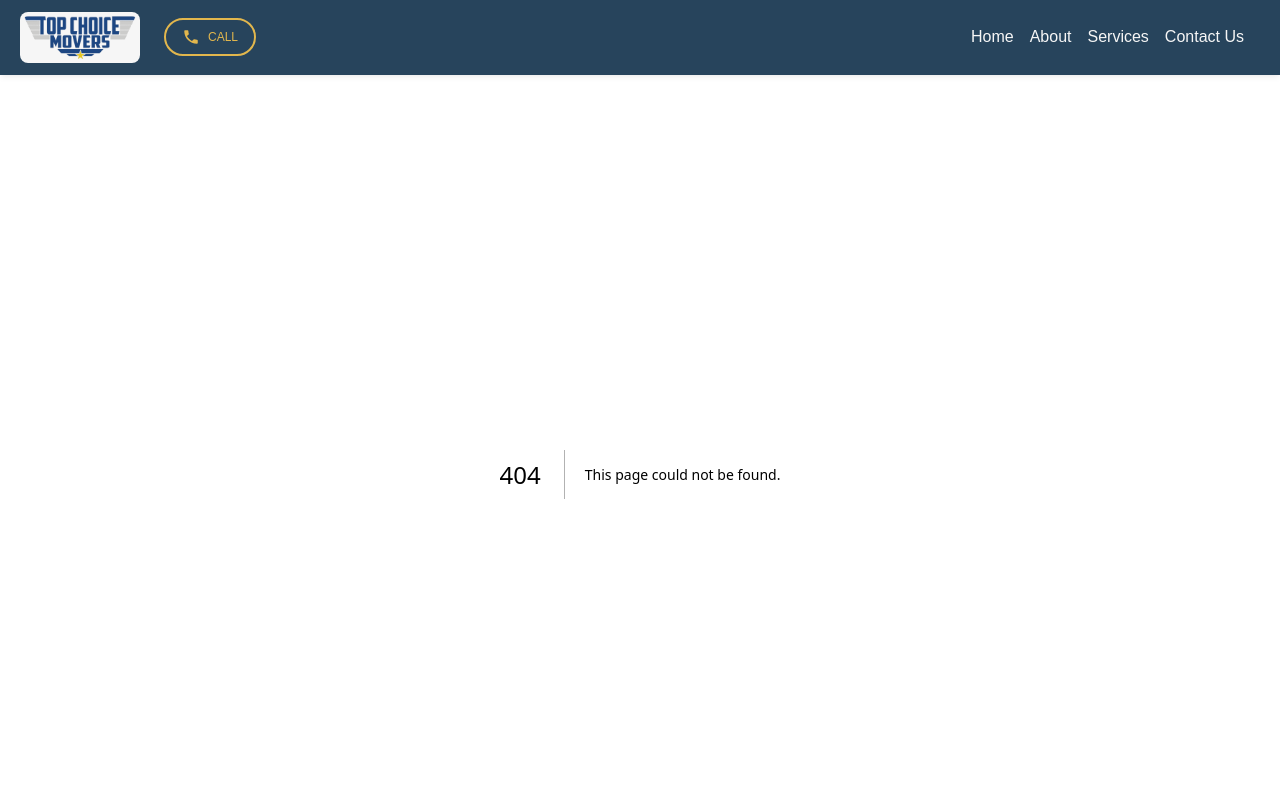
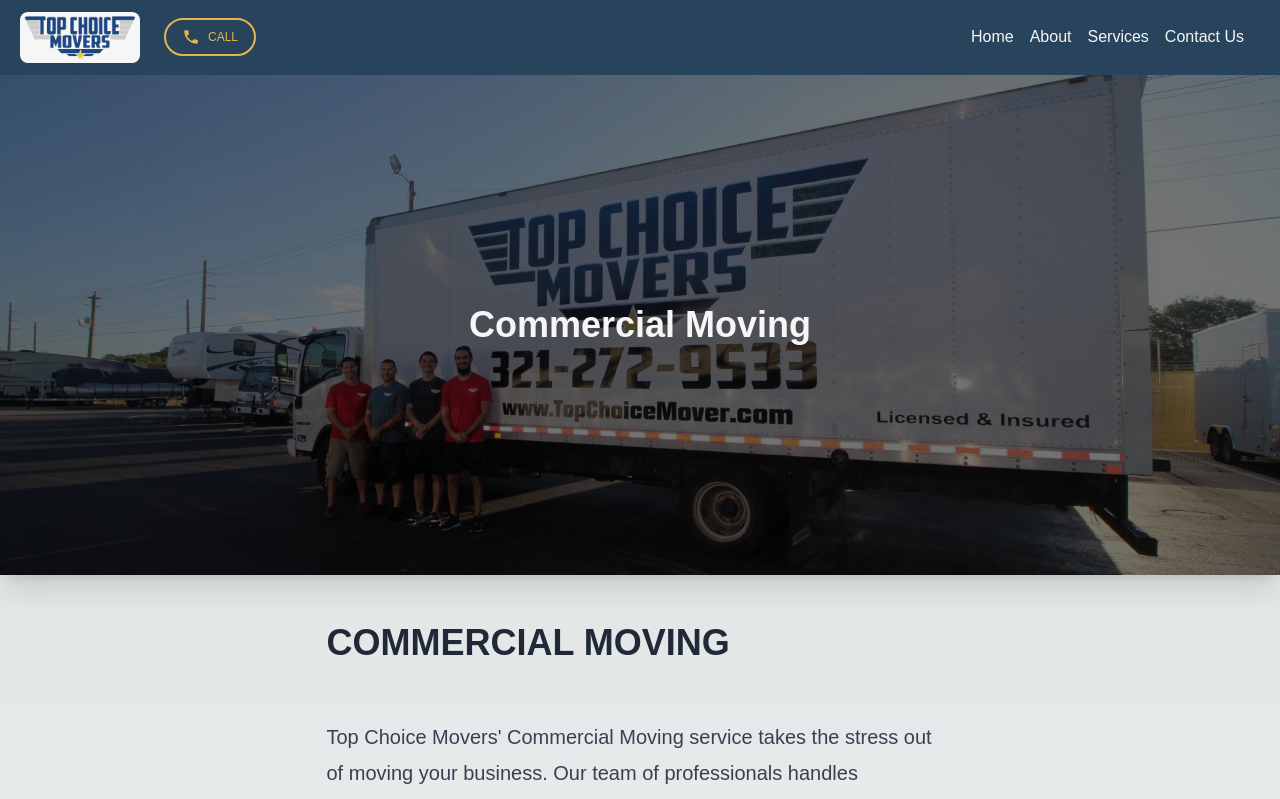
Before and after one commit to JoshMcDaniel/top-choice-movers-ui, a Next.js app: page /services/commercial-moving in a window 1280 px wide. Before the commit this address had no page. Shown: the top 799 px of the page. Built offline with nearby package versions, Linux system fonts and the light colour scheme; what tw-elements would draw is missing.

Commit message:
Initialize Services pages

```diff
--- a/Components/Home/HomeHero.tsx
+++ b/Components/Layout/HeroSection.tsx
@@ -1,27 +1,19 @@
-import MottoShort from '@/custom/general/MottoShort';
-import LinkButton from '../Buttons/LinkButton';
-import { Organization } from '../Dashboard/Dashboard';
-
 type Props = {
-  org: Organization;
+  bgImageUrl: string;
+  children?: React.ReactNode;
   angled?: boolean;
 };
 
-const HomeHero = (props: Props) => {
+const HeroSection = (props: Props) => {
   return (
     <section className="overflow-hidden shadow-xl">
-      <div className="relative overflow-hidden bg-no-repeat bg-cover bg-[url('/images/truck_bg.jpg')] bg-center h-[300px] md:h-[500px]">
+      <div
+        className="relative overflow-hidden bg-no-repeat bg-cover bg-center h-[300px] md:h-[500px]"
+        style={{ backgroundImage: `url(${props.bgImageUrl})` }}
+      >
         <div className="absolute top-0 right-0 bottom-0 left-0 w-full h-full overflow-hidden bg-fixed bg-black/[55%]">
           <div className="flex justify-center items-center h-full">
-            <div className="text-center px-6 md:px-12">
-              <MottoShort />
-              <LinkButton href="/contact" color="secondary">
-                Get started
-              </LinkButton>
-              <LinkButton href="/about" color="base-100" border={false}>
-                Learn more
-              </LinkButton>
-            </div>
+            {props.children}
           </div>
         </div>
       </div>
@@ -48,4 +40,4 @@
   );
 };
 
-export default HomeHero;
+export default HeroSection;
--- a/Components/Services/ServicesGroupSummary.tsx
+++ b/Components/Services/ServicesGroupSummary.tsx
@@ -50,7 +50,7 @@
               <div className="prose lg:prose-xl py-4 px-5 grid grid-flow-row gap-4">
                 <span>{service.summary}</span>
                 <ArrowLink
-                  route={service.route}
+                  route={`services/${service.route}`}
                   linkText="See details"
                   color="primary"
                   underline={true}
--- a/config/organization.json
+++ b/config/organization.json
@@ -34,7 +34,7 @@
       "description": "Moving can be a stressful and overwhelming experience. At Top Choice Movers, we're here to make your residential move as smooth and easy as possible. We provide professional moving services for local and long-distance moves, ensuring your belongings are carefully packed, transported, and unloaded with care.\nOur team is experienced in handling all types of household items, from furniture and appliances to delicate items and artwork.We also offer packing and unpacking services, so you can focus on settling into your new home.\nTo get started, simply give us a call or request a free quote, and we'll schedule a complimentary in-home estimate. Once you accept our proposal, we'll take care of the rest, making sure your move is stress-free and enjoyable. Trust us to get you to your new home with ease.",
       "route": "residential-moving",
       "image": {
-        "imgSrc": "",
+        "imgSrc": "/images/truck_bg.jpg",
         "imgAlt": ""
       }
     },
@@ -44,7 +44,7 @@
       "description": "At Top Choice Movers, we know how demanding it can be to run a business. That's why we're dedicated to making your commercial move as seamless and stress-free as possible. We provide efficient and professional office moving and commercial moving services, whether you're moving locally or between offices.\nFrom packing and organizing to loading, transporting, and unloading your office furniture and equipment, we take care of it all. Simply give us a call or request a free quote, and we'll arrange for a complimentary in-office estimate.\nOnce you accept our proposal, we'll handle the heavy lifting so you can focus on managing your business. Let us take the hassle out of your next move and get you to your new location with ease.",
       "route": "commercial-moving",
       "image": {
-        "imgSrc": "",
+        "imgSrc": "/images/truck_bg.jpg",
         "imgAlt": ""
       }
     },
@@ -54,7 +54,7 @@
       "description": "Top Choice Movers' Long Distance moving service is perfect for anyone looking to relocate within the state of Florida. We understand that moving can be a stressful and overwhelming experience, especially when it involves long distances. That's why we're dedicated to providing a smooth and efficient moving experience that meets all your needs.\nOur Long Distance service within Florida includes packing, loading, transporting, unloading, and unpacking of your belongings, ensuring that your items are safely and securely transported to your new location. We also provide insurance options to give you peace of mind during the move. Our team of expert movers will work closely with you to create a customized moving plan that fits your unique needs and budget.\nAt Top Choice Movers, we prioritize your satisfaction and strive to exceed your expectations. If you're moving within Florida, our Long Distance service will ensure that your move is stress-free and seamless. Contact us today to schedule a consultation and receive a free quote.",
       "route": "residential-moving",
       "image": {
-        "imgSrc": "",
+        "imgSrc": "/images/truck_bg.jpg",
         "imgAlt": ""
       }
     },
@@ -64,7 +64,7 @@
       "description": "Top Choice Movers' Haul Away service is designed to help you get rid of unwanted items quickly and easily. Whether you're cleaning out your garage, remodeling your home, or just decluttering, our team of expert movers can help haul away all your unwanted items.\nOur Haul Away service includes the removal of various items such as furniture, appliances, electronics, and more. We ensure that all items are disposed of properly and in an environmentally friendly manner.\nAt Top Choice Movers, we are committed to providing you with a stress-free and hassle-free experience. Our team of professionals will work with you to schedule a convenient pickup time that fits your schedule. We'll also provide you with a clear and upfront pricing structure, so you know exactly what to expect.\nWhen you choose Top Choice Movers' Haul Away service, you can rest assured that you're choosing a reliable and trustworthy company that will get the job done right. Contact us today to schedule a pickup and say goodbye to all your unwanted items.",
       "route": "haul-away-moving",
       "image": {
-        "imgSrc": "",
+        "imgSrc": "/images/truck_bg.jpg",
         "imgAlt": ""
       }
     }
--- a/constants/baseRoutes.ts
+++ b/constants/baseRoutes.ts
@@ -1,6 +1,9 @@
+import org from '../config/organization.json';
+
 export type Route = {
   title: string;
   href: string;
+  routes?: Route[];
 };
 
 export const baseRoutes: Route[] = [
@@ -15,6 +18,10 @@
   {
     title: 'Services',
     href: '/services',
+    routes: org.services.map((service) => ({
+      title: service.name,
+      href: service.route,
+    })),
   },
   {
     title: 'Contact Us',
--- a/package.json
+++ b/package.json
@@ -13,6 +13,7 @@
     "@types/node": "18.14.0",
     "@types/react": "18.0.28",
     "@types/react-dom": "18.0.11",
+    "axios": "^1.3.4",
     "eslint": "8.34.0",
     "eslint-config-next": "13.1.6",
     "next": "13.1.6",
--- a/pages/index.tsx
+++ b/pages/index.tsx
@@ -1,7 +1,9 @@
+import LinkButton from '@/Components/Buttons/LinkButton';
 import DynamicHead from '@/Components/Headers/DynamicHead';
-import HomeHero from '@/Components/Home/HomeHero';
+import HeroSection from '@/Components/Layout/HeroSection';
 import ServiceSummarySection from '@/Components/Services/ServiceSummarySection';
 import AlwaysAvailableBanner from '@/custom/general/AlwaysAvailableBanner';
+import MottoShort from '@/custom/general/MottoShort';
 import AboutUsSummary from '@/custom/Home/AboutUsSummary';
 import org from '../config/organization.json';
 
@@ -9,7 +11,17 @@
   return (
     <>
       <DynamicHead org={org} description={`${org.name} home page.`} />
-      <HomeHero org={org} />
+      <HeroSection bgImageUrl="/images/truck_bg.jpg">
+        <div className="text-center px-6 md:px-12">
+          <MottoShort />
+          <LinkButton href="/contact" color="secondary">
+            Get started
+          </LinkButton>
+          <LinkButton href="/about" color="base-100" border={false}>
+            Learn more
+          </LinkButton>
+        </div>
+      </HeroSection>
       <AlwaysAvailableBanner />
       <AboutUsSummary />
       <ServiceSummarySection services={org.services} />
--- /dev/null
+++ b/pages/services/[selectedService]/index.tsx
@@ -0,0 +1,66 @@
+import { Service } from '@/Components/Dashboard/Dashboard';
+import DynamicHead from '@/Components/Headers/DynamicHead';
+import HeroSection from '@/Components/Layout/HeroSection';
+import { GetStaticPaths, GetStaticProps } from 'next';
+import org from '../../../config/organization.json';
+
+const SelectedServicePage = (props: { service: Service }) => {
+  const { service } = props;
+
+  return (
+    <>
+      <DynamicHead
+        org={org}
+        description={`${org.name} ${service?.name} page.`}
+        title={service?.name || ''}
+      />
+      <HeroSection bgImageUrl={service.image.imgSrc}>
+        <div className="text-center px-6 md:px-12">
+          <h1 className="text-4xl lg:text-4xl font-extrabold text-base-100">
+            {service.name}
+          </h1>
+        </div>
+      </HeroSection>
+      <div className="prose lg:prose-xl grid grid-flow-row gap-4 lg:gap-8 px-4 py-12 lg:px-12 w-full m-0 lg:m-auto">
+        <h3 className="text-2xl lg:text-4xl font-extrabold uppercase mb-4">
+          {service.name}
+        </h3>
+        <p>{service.summary}</p>
+        <p className="mb-6">{service.description}</p>
+      </div>
+    </>
+  );
+};
+
+export const getStaticPaths: GetStaticPaths = async () => {
+  const services: Service[] = org.services;
+  return {
+    fallback: true,
+    paths: services.map((service) => ({
+      params: {
+        selectedService: service.route,
+      },
+    })),
+  };
+};
+
+// Fetching data from the JSON file
+import fsPromises from 'fs/promises';
+import path from 'path';
+export const getStaticProps: GetStaticProps = async (context) => {
+  const filePath = path.join(process.cwd(), 'config/organization.json');
+  const jsonData = await fsPromises.readFile(filePath);
+  const objectData = JSON.parse(jsonData.toString());
+
+  const serviceRoute = context?.params?.selectedService;
+
+  const service = objectData.services.find(
+    (service: Service) => service.route === serviceRoute
+  );
+
+  return {
+    props: { service },
+  };
+};
+
+export default SelectedServicePage;
--- /dev/null
+++ b/pages/services/index.tsx
@@ -0,0 +1,7 @@
+type Props = {};
+
+const ServicesPage = (props: Props) => {
+  return <div>ServicesPage</div>;
+};
+
+export default ServicesPage;
```
Also changed, not shown: 2 other files (tests, documents, lock files or other folders).
